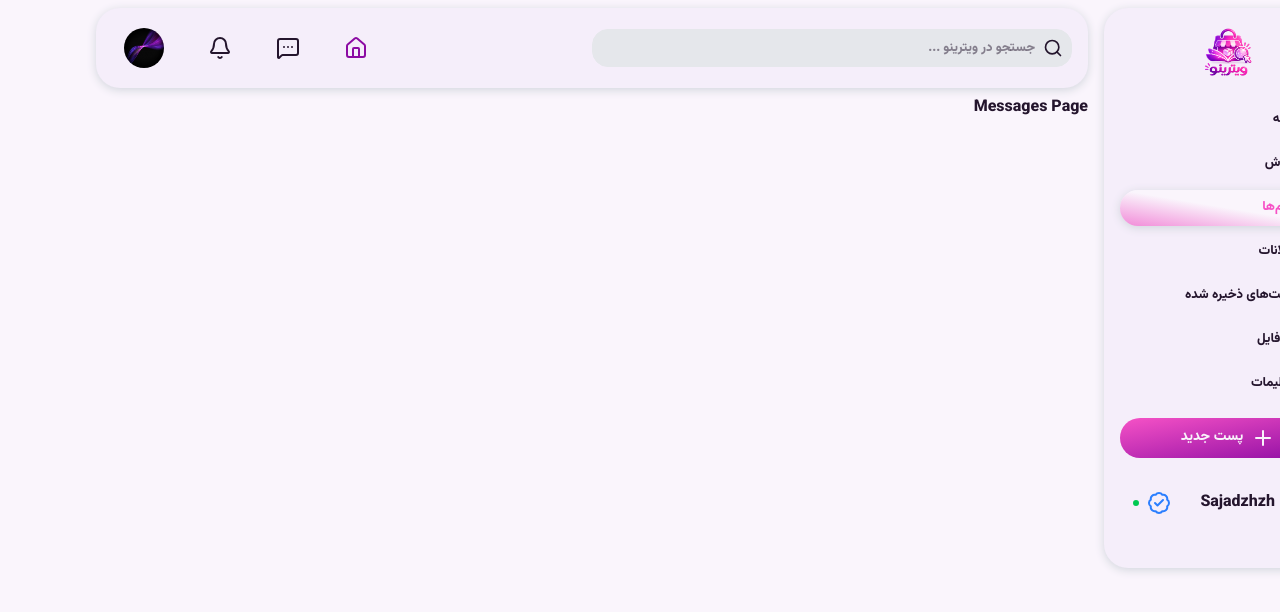
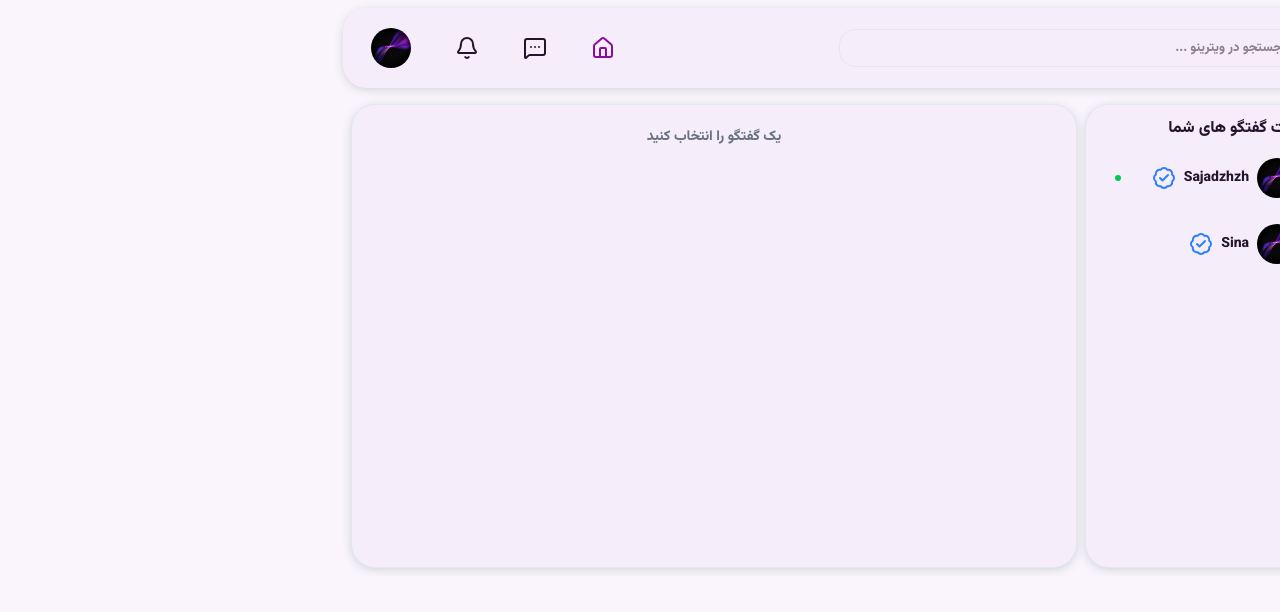
Before and after one commit to sajadzhzh/vitrino, a Next.js app: page /messages in a window 1280 px wide. Shown: the top 612 px of the page. Built offline with nearby package versions, Linux system fonts and the light colour scheme.

Commit message:
messages page desktop part done

```diff
--- a/Components/Avatar/Avatar.tsx
+++ b/Components/Avatar/Avatar.tsx
@@ -5,18 +5,23 @@ import { BadgeCheck } from "lucide-react";
 
 export default function Avatar({
   userName,
+  href,
   online,
   hover,
   veryfied,
+  onClick,
 }: {
   userName?: string;
+  href?: string;
   online?: boolean;
   hover?: boolean;
   veryfied?: boolean;
+  onClick?: (event: React.MouseEvent<HTMLAnchorElement>) => void;
 }) {
   return (
     <Link
-      href=""
+      href={href || ""}
+      onClick={onClick}
       className={
         hover
           ? "group w-full flex gap-2 items-center rounded-3xl border border-white/0 hover:shadow-xl hover:border-gray-400/25 "
@@ -32,9 +37,10 @@ export default function Avatar({
       />
 
       {userName && (
-        <div className="grow group-hover:-translate-y-px">{userName}</div>
+        <div className="text-[14px] group-hover:-translate-y-px">{userName}</div>
       )}
-      {veryfied && <BadgeCheck className="text-blue-500" />}
+
+      {veryfied && <BadgeCheck className="text-blue-500 min-w-5" />}
 
       {online && (
         <div className="ms-auto border-3 border-green-500 rounded-full"></div>
--- a/Components/Header/Desktop.tsx
+++ b/Components/Header/Desktop.tsx
@@ -12,6 +12,7 @@ export default function Desktop() {
           id="HeaderSearch"
           placeHolder="جستجو در ویترینو ..."
           className="focus-within:border-gray-300 focus-within:shadow"
+          search
         />
       </div>
 
--- a/Components/Header/Mobile.tsx
+++ b/Components/Header/Mobile.tsx
@@ -31,6 +31,7 @@ export default function Mobile({
             id="HeaderSearch"
             placeHolder="جستجو در ویترینو ..."
             className="focus-within:border-gray-300 focus-within:shadow"
+            search
           />
         </div>
 
--- a/Components/Inputs/Search.tsx
+++ b/Components/Inputs/Search.tsx
@@ -5,15 +5,17 @@ export default function Search({
   id,
   placeHolder,
   className,
+  search,
 }: {
   name: string;
   id: string;
   placeHolder?: string;
   className?: string;
+  search?: boolean;
 }) {
   return (
     <div
-      className={`w-full relative border border-gray-200 bg-gray-200 rounded-2xl ${className}`}
+      className={`w-full relative border border-gray-200 bg-(--container-background) rounded-2xl ${className}`}
     >
       <input
         type="text"
@@ -23,9 +25,11 @@ export default function Search({
         className={`w-full py-2 ps-9 outline-0 placeholder:text-[13px] text-sm`}
       ></input>
 
-      <div className="absolute top-2 right-2">
-        <SearchIcon size={20}/>
-      </div>
+      {search && (
+        <div className="absolute top-2 right-2">
+          <SearchIcon size={20} />
+        </div>
+      )}
     </div>
   );
 }
--- /dev/null
+++ b/Components/Messages/Index.tsx
@@ -0,0 +1,131 @@
+"use client";
+
+import { useState } from "react";
+import Avatar from "../Avatar/Avatar";
+import MessagePageMenu from "./Menu";
+import Search from "../Inputs/Search";
+import Button from "../Button/Button";
+
+type User = {
+  userName: string;
+};
+
+export default function MessagePageModifier() {
+  const [data, setData] = useState<User | null>(null);
+
+  return (
+    <div className="w-full flex gap-2 h-116">
+      <MessagePageMenu onClick={(userName) => setData({ userName })} />
+
+      <div className="w-3/4 h-full Container border border-gray-200 flex flex-col overflow-hidden">
+        {data ? (
+          <>
+            <div className="w-full shrink-0 bg-(--container-background) border-b border-gray-200 p-2">
+              <Avatar userName={data.userName} veryfied />
+            </div>
+
+            <div className="flex-1 overflow-y-auto scrollbar-none p-3 flex flex-col gap-2">
+              <div className="shadow-md border border-gray-300 w-max max-w-2/3 py-1 px-2 text-[13px] rounded">
+                پیام شما
+              </div>
+
+              <div className="ms-auto shadow-md border border-gray-400 w-max max-w-2/3 py-1 px-2 text-[13px] rounded">
+                پیام مخاطب
+              </div>
+
+              <div className="shadow-md border border-gray-300 w-max max-w-2/3 py-1 px-2 text-[13px] rounded">
+                پیام شما
+              </div>
+
+              <div className="ms-auto shadow-md border border-gray-400 w-max max-w-2/3 py-1 px-2 text-[13px] rounded">
+                پیام مخاطب
+              </div>
+
+              <div className="shadow-md border border-gray-300 w-max max-w-2/3 py-1 px-2 text-[13px] rounded">
+                پیام شما
+              </div>
+
+              <div className="ms-auto shadow-md border border-gray-400 w-max max-w-2/3 py-1 px-2 text-[13px] rounded">
+                پیام مخاطب
+              </div>
+
+              <div className="shadow-md border border-gray-300 w-max max-w-2/3 py-1 px-2 text-[13px] rounded">
+                پیام شما
+              </div>
+
+              <div className="ms-auto shadow-md border border-gray-400 w-max max-w-2/3 py-1 px-2 text-[13px] rounded">
+                پیام مخاطب
+              </div>
+
+              <div className="shadow-md border border-gray-300 w-max max-w-2/3 py-1 px-2 text-[13px] rounded">
+                پیام شما
+              </div>
+
+              <div className="ms-auto shadow-md border border-gray-400 w-max max-w-2/3 py-1 px-2 text-[13px] rounded">
+                پیام مخاطب
+              </div>
+
+              <div className="shadow-md border border-gray-300 w-max max-w-2/3 py-1 px-2 text-[13px] rounded">
+                پیام شما
+              </div>
+
+              <div className="ms-auto shadow-md border border-gray-400 w-max max-w-2/3 py-1 px-2 text-[13px] rounded">
+                پیام مخاطب
+              </div>
+
+              <div className="shadow-md border border-gray-300 w-max max-w-2/3 py-1 px-2 text-[13px] rounded">
+                پیام شما
+              </div>
+
+              <div className="ms-auto shadow-md border border-gray-400 w-max max-w-2/3 py-1 px-2 text-[13px] rounded">
+                پیام مخاطب
+              </div>
+
+              <div className="shadow-md border border-gray-300 w-max max-w-2/3 py-1 px-2 text-[13px] rounded">
+                پیام شما
+              </div>
+
+              <div className="ms-auto shadow-md border border-gray-400 w-max max-w-2/3 py-1 px-2 text-[13px] rounded">
+                پیام مخاطب
+              </div>
+
+              <div className="shadow-md border border-gray-300 w-max max-w-2/3 py-1 px-2 text-[13px] rounded">
+                پیام شما
+              </div>
+
+              <div className="ms-auto shadow-md border border-gray-400 w-max max-w-2/3 py-1 px-2 text-[13px] rounded">
+                پیام مخاطب
+              </div>
+
+              <div className="shadow-md border border-gray-300 w-max max-w-2/3 py-1 px-2 text-[13px] rounded">
+                پیام شما
+              </div>
+
+              <div className="ms-auto shadow-md border border-gray-400 w-max max-w-2/3 py-1 px-2 text-[13px] rounded">
+                پیام مخاطب
+              </div>
+            </div>
+
+            <div className="w-full shrink-0 bg-(--container-background) border-t border-gray-200 p-2">
+              <form className="w-full flex gap-2">
+                <div className="lg:w-1/8 shrink-0">
+                  <Button theme="primary">ارسال</Button>
+                </div>
+
+                <Search
+                  placeHolder="پیام خود را وارد کنید ..."
+                  id="sendMessage"
+                  name="sendMessage"
+                />
+              </form>
+            </div>
+          </>
+        ) : (
+          <div className="h-10 flex items-center justify-center text-sm text-gray-500">
+            یک گفتگو را انتخاب کنید
+          </div>
+        )}
+      </div>
+    </div>
+  );
+}
--- /dev/null
+++ b/Components/Messages/Menu.tsx
@@ -0,0 +1,22 @@
+import Avatar from "../Avatar/Avatar";
+
+export default function MessagePageMenu({onClick}:{onClick: (userName: string) => void;}) {
+  return (
+    <div className="w-1/4 h-116 overflow-y-scroll scrollbar-none flex flex-col gap-2 Container border border-gray-200">
+      <h2>لیست گفتگو های شما</h2>
+      <Avatar
+        userName="Sajadzhzh"
+        onClick={() => onClick("Sajadzhzh")}
+        online
+        veryfied
+        hover
+      />
+      <Avatar
+        userName="Sina"
+        onClick={() => onClick("Sina")}
+        veryfied
+        hover
+      />
+    </div>
+  );
+}
--- a/app/messages/page.tsx
+++ b/app/messages/page.tsx
@@ -1,7 +1,11 @@
+import MessagePageModifier from "@/Components/Messages/Index";
+
 export default function MessagesPage(){
     return(
-        <div className="w-full">
-            Messages Page
+        <div className="w-full min-w-80 overflow-scroll scrollbar-none max-h-svh lg:max-h-120 p-2 mt-20 lg:mt-0">
+            <div className="hidden lg:block">
+                <MessagePageModifier />
+            </div>
         </div>
     )
 }
```
